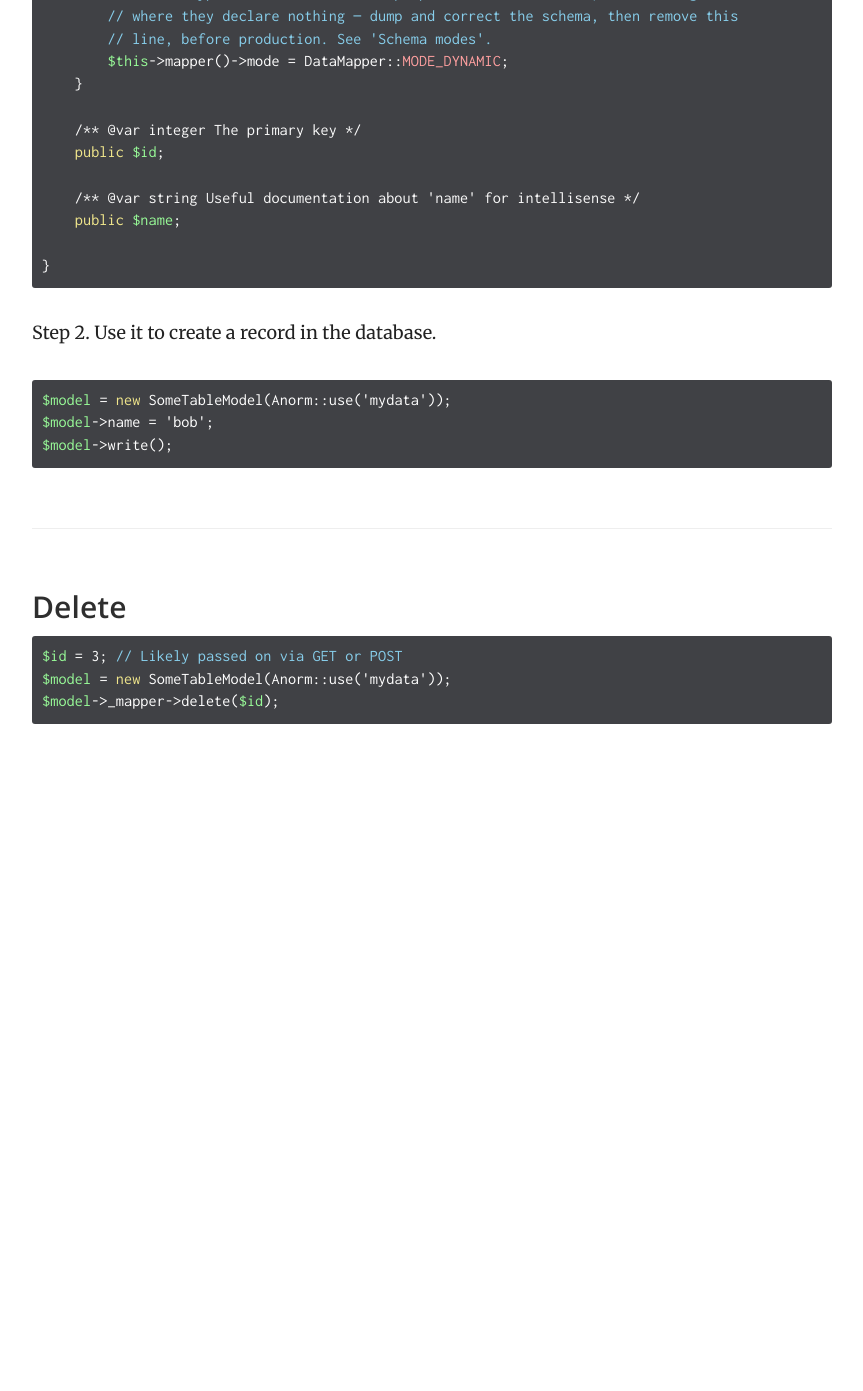
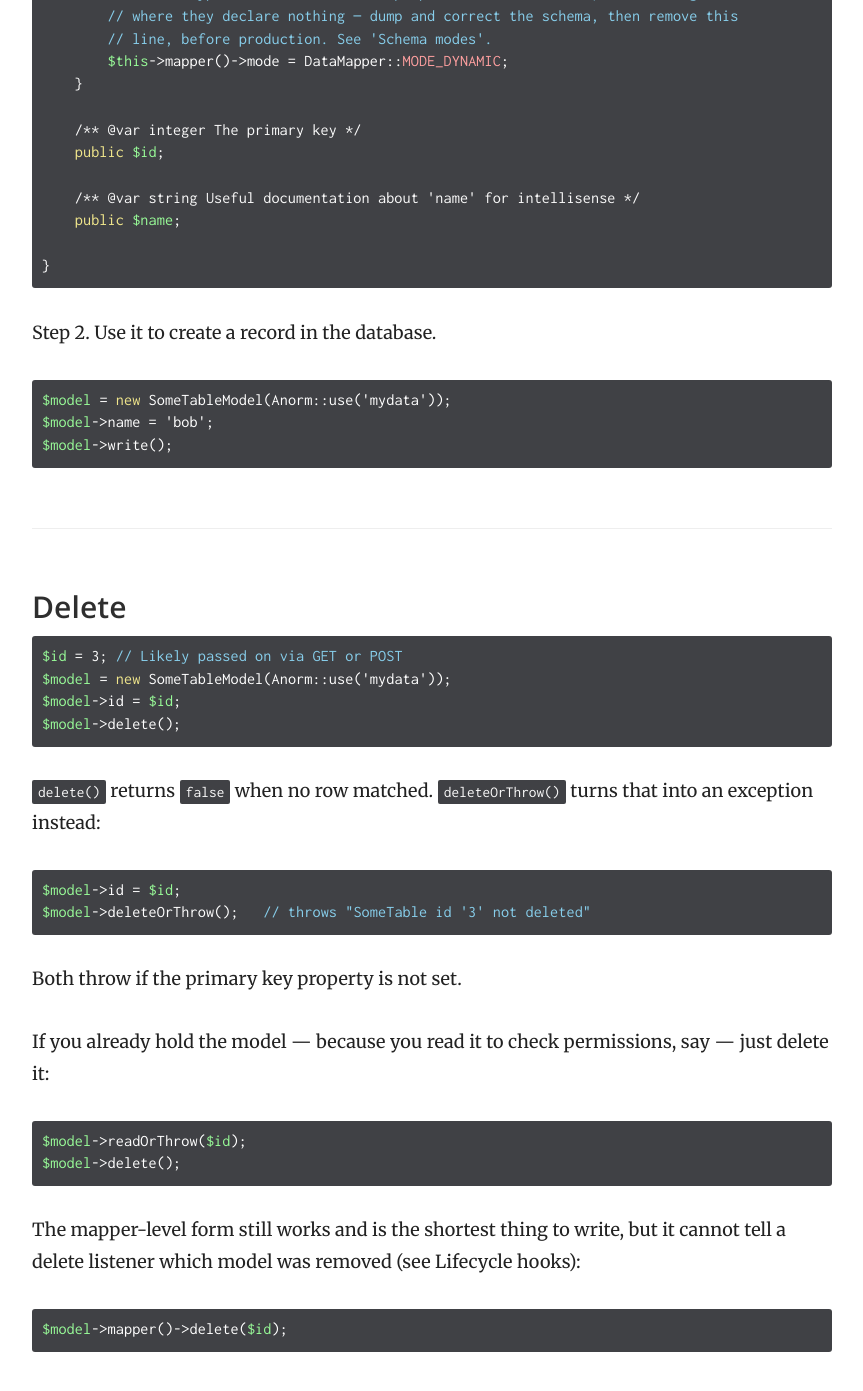
Before and after one commit to saygoweb/anorm, a Jekyll site: the page built from docs/_docs/getting-started/crud.md, in a window 1280 px wide and 1400 px high, scrolled down 611 px. Shown: the top 1391 px of the window, without its empty margins (358-1221 px from the left). Built offline with Jekyll 4.4.1, drawn with Linux system fonts in a browser that asks for light colours; before the commit the page ends 1383 px from its top, so only the background shows below that.

Commit message:
feat(model): add deleteOrThrow() and document the delete API
delete() returns false when no row matched, which is silent in the same way
read() is; deleteOrThrow() is its readOrThrow counterpart. The docs no longer
hand a raw request parameter to $_mapper->delete().

Co-Authored-By: Claude Opus 5 <noreply@anthropic.com>

````diff
--- a/docs/_docs/getting-started/crud.md
+++ b/docs/_docs/getting-started/crud.md
@@ -45,5 +45,31 @@ $model->write();
 ```php
 $id = 3; // Likely passed on via GET or POST
 $model = new SomeTableModel(Anorm::use('mydata'));
-$model->_mapper->delete($id);
+$model->id = $id;
+$model->delete();
 ```
+
+`delete()` returns `false` when no row matched. `deleteOrThrow()` turns that
+into an exception instead:
+
+```php
+$model->id = $id;
+$model->deleteOrThrow();   // throws "SomeTable id '3' not deleted"
+```
+
+Both throw if the primary key property is not set.
+
+If you already hold the model — because you read it to check permissions, say
+— just delete it:
+
+```php
+$model->readOrThrow($id);
+$model->delete();
+```
+
+The mapper-level form still works and is the shortest thing to write, but it
+cannot tell a delete listener which model was removed (see Lifecycle hooks):
+
+```php
+$model->mapper()->delete($id);
+```
````
Also changed, not shown: docs/index.md (+4 -1 lines), 2 other files.
